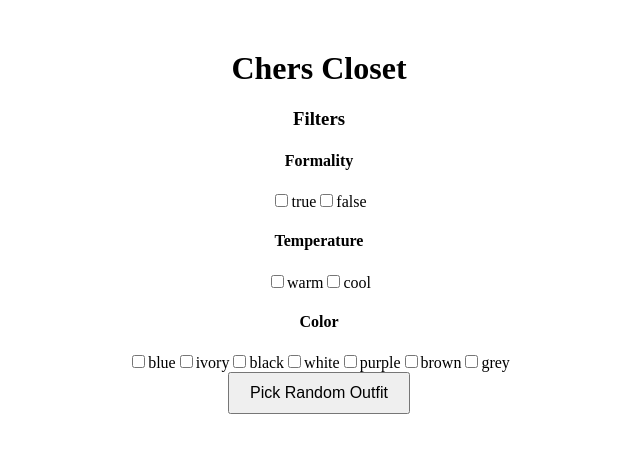
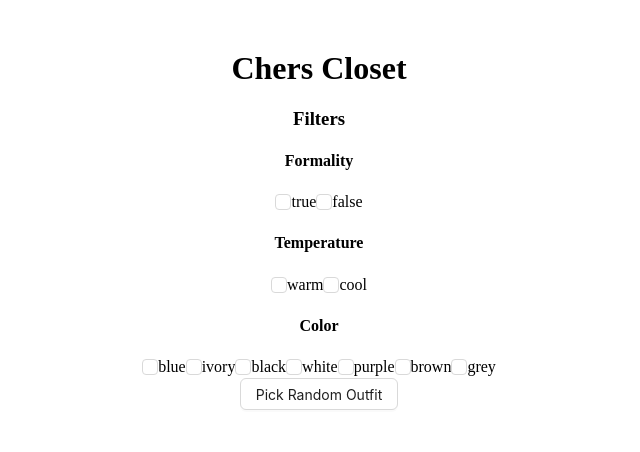
Before and after one commit to mikaalkhan/Chers-Closet-2025, a React (Create React App) app in the folder v2/client/: page / in a window 1280 px wide. Shown: the top 452 px of the page, without its empty margins (321-961 px from the left). Built offline with nearby package versions, Linux system fonts and the light colour scheme.

Commit message:
changed checkboxes

```diff
--- a/v2/client/src/App.js
+++ b/v2/client/src/App.js
@@ -1,4 +1,5 @@
 import './style.css';
+import { Button, Checkbox } from 'antd';
 import React, { useState } from "react";
 import {
   hatvalues,
@@ -70,8 +71,7 @@ function App() {
           <h4>Formality</h4>
           {["true", "false"].map((v) => (
             <label key={v}>
-              <input
-                type="checkbox"
+              <Checkbox
                 onChange={() => handleFilterChange("formality", v)}
               />
               {v}
@@ -83,8 +83,7 @@ function App() {
           <h4>Temperature</h4>
           {["warm", "cool"].map((v) => (
             <label key={v}>
-              <input
-                type="checkbox"
+              <Checkbox
                 onChange={() => handleFilterChange("temperature", v)}
               />
               {v}
@@ -96,8 +95,7 @@ function App() {
           <h4>Color</h4>
           {["blue", "ivory", "black", "white", "purple", "brown", "grey"].map((v) => (
             <label key={v}>
-              <input
-                type="checkbox"
+              <Checkbox
                 onChange={() => handleFilterChange("color", v)}
               />
               {v}
@@ -106,7 +104,7 @@ function App() {
         </div>
       </div>
 
-      <button onClick={pickRandomOutfit}>Pick Random Outfit</button>
+      <Button onClick={pickRandomOutfit}>Pick Random Outfit</Button>
 
       {outfit && (
         <div style={{ display: "flex", gap: 20, marginTop: 20 }}>
```
